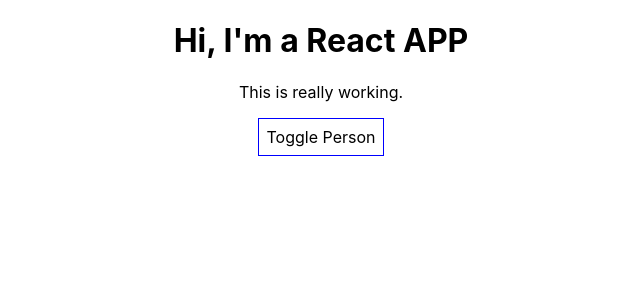
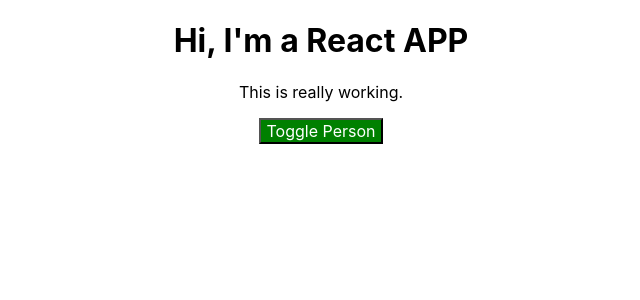
Before and after one commit to krdheeraj51/react-practice, a React (Create React App) app in the folder react-complete-guide/: page / in a window 1280 px wide. Shown: the top 300 px of the page, without its empty margins (319-959 px from the left). Built offline with nearby package versions, Linux system fonts and the light colour scheme.

Commit message:
styling chnages in code.

```diff
--- a/react-complete-guide/package.json
+++ b/react-complete-guide/package.json
@@ -6,9 +6,11 @@
     "@testing-library/jest-dom": "^5.11.4",
     "@testing-library/react": "^11.1.0",
     "@testing-library/user-event": "^12.1.10",
+    "radium": "^0.26.1",
     "react": "^17.0.1",
     "react-dom": "^17.0.1",
     "react-scripts": "4.0.1",
+    "styled-components": "^5.2.1",
     "web-vitals": "^0.2.4"
   },
   "scripts": {
--- a/react-complete-guide/src/App.css
+++ b/react-complete-guide/src/App.css
@@ -36,3 +36,10 @@
     transform: rotate(360deg);
   }
 }
+
+.red{
+  color:red;
+}
+.bold{
+  font-weight: bold;
+}
--- a/react-complete-guide/src/App.js
+++ b/react-complete-guide/src/App.js
@@ -2,7 +2,9 @@
 import React, { Component } from 'react';
 import Person from './Person/Person';
 import './App.css';
-import { render } from '@testing-library/react';
+// import Radium from 'radium';
+// import { render } from '@testing-library/react';
+import styled from 'styled-components';
 
 /**
  * functional Component
@@ -49,6 +51,22 @@
 // }
 // export default App;
 
+const StyledButton = styled.button`
+  background-color: ${props => props.alt ? 'red' :'green'};
+  color: white;
+  font: inherit;
+  border: 1px solid blue';
+  padding: 8px;
+  cursor: pointer;
+
+  &:hover {
+    background-color: ${props => props.alt ? 'salmon':'lightgreen'};
+    color:black;
+  }
+`;
+
+
+
 
 /**
  * class component
@@ -65,12 +83,22 @@
 
   render() {
     const style = {
-      backgroundColor: 'white',
+      backgroundColor: 'green',
+      color: 'white',
       font: 'inherit',
       border: '1px solid blue',
       padding: '8px',
-      cursor: 'pointer'
+      cursor: 'pointer',
+      ':hover':{
+        backgroundColor:'lightgreen',
+        color:'black'
+      }
     };
+
+
+
+
+
     let persons = null;
     if (this.state.showPerson) {
       persons = (
@@ -96,17 +124,46 @@
         </div>
 
       );
+      style.backgroundColor = 'red';
+      style[':hover'] = {
+        backgroundColor: 'lightred',
+        color: 'black'
+      }
     }
+    //permanent color changed
+    // let classes =['red','bold'];
+    // color chnaged dynamically based on condition
+    let classes = [];
+    if (this.state.persons.length <= 2) {
+      classes.push('red'); //red
+    } if (this.state.persons.length <= 1) {
+      classes.push('bold'); //red, bold
+    }
+
+
     return (
       <div className="App">
         <h1>Hi, I'm a React APP</h1>
-        <p>This is really working.</p>
+
+
+        <p className={classes.join(' ')}>This is really working.</p>
         {/* <Person name="Santosh" age="25"></Person>
         <Person name="Gulshan" age="24"></Person>
         <Person name="Karan" age="15">My hobbies are to play Kabddi and goes into deep meditation.</Person> */}
-        <button
+        {/* <button
           style={style}
-          onClick={this.togglePersonHandler}>Toggle Person</button>
+          onClick={this.togglePersonHandler}>Toggle Person</button> */}
+
+
+        {/* add styled Button */}
+         <StyledButton alt={this.state.showPerson} onClick={this.togglePersonHandler}>
+         Toggle Person
+         </StyledButton>
+
+
+
+
+
         {/* {this.state.showPerson ?
           <div>
             <Person
@@ -184,6 +241,7 @@
 
 }
 
+// export default Radium(App);
 export default App;
 
 // function App() {
--- a/react-complete-guide/src/Person/Person.js
+++ b/react-complete-guide/src/Person/Person.js
@@ -1,15 +1,41 @@
 import React from 'react';
+// import Radium from 'radium';
 import './Person.css';
+import styled from 'styled-components';
+
+const StyleDiv =styled.div`
+width:60%;
+margin:16px auto;
+border:1px solid #eee;
+box-shadow: 0 2px 3px #ccc;
+padding:16px;
+text-align:center;
+ @medai(min-width:500px){
+     width:450px;
+ }
+
+
+
+`
+
+
 const person = (props) => {
     // return <p>I'm a Person!!!!</p>
+
+
+
+
     return (
+        <StyleDiv>
         <div className="Person">
             <p onClick={props.click}>I am {props.name}. I am {props.age} years old.</p>
             <p>I like to code and create open source platform.</p>
             <p>{props.children}</p>
             <input type="text" onChange={props.Changed}/>
         </div>
+        </StyleDiv>
 
     )
 }
+// export default Radium(person);
 export default person;
```
Also changed, not shown: 2 other files (tests, documents, lock files or other folders).
